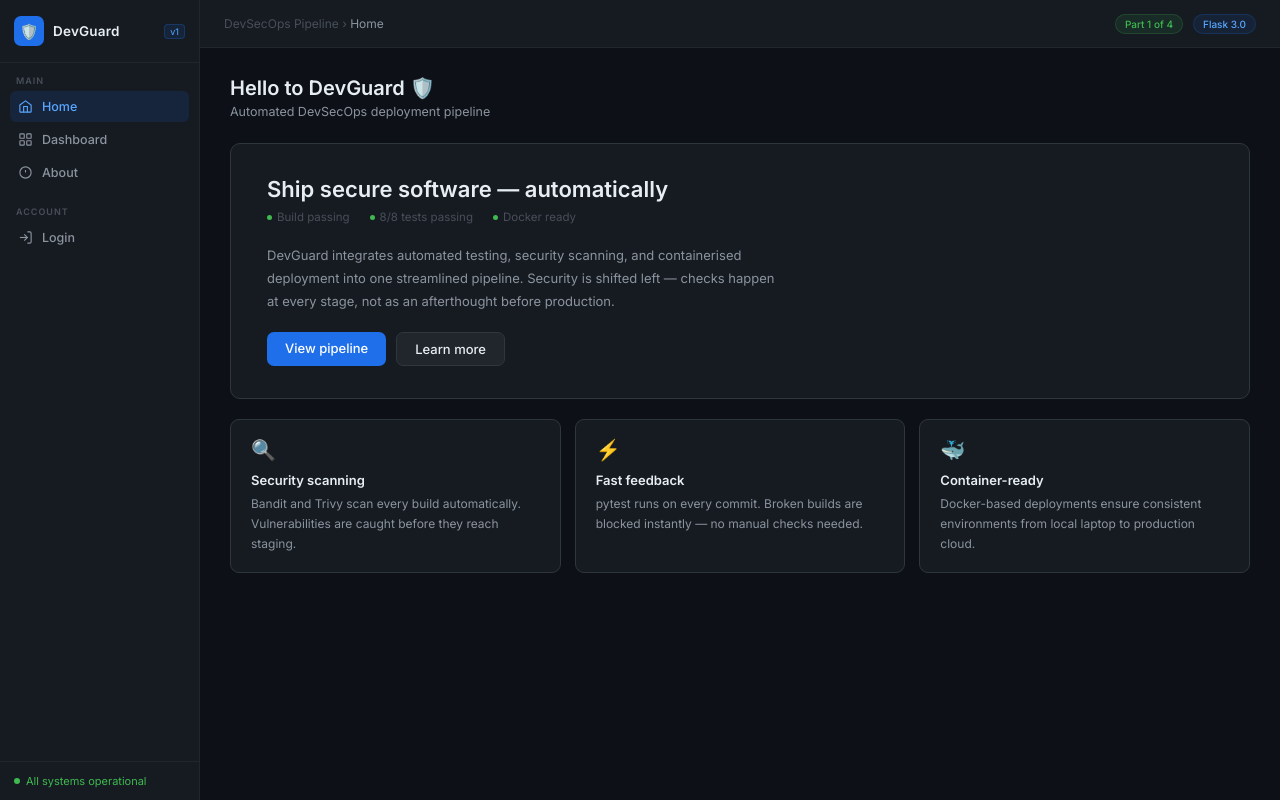
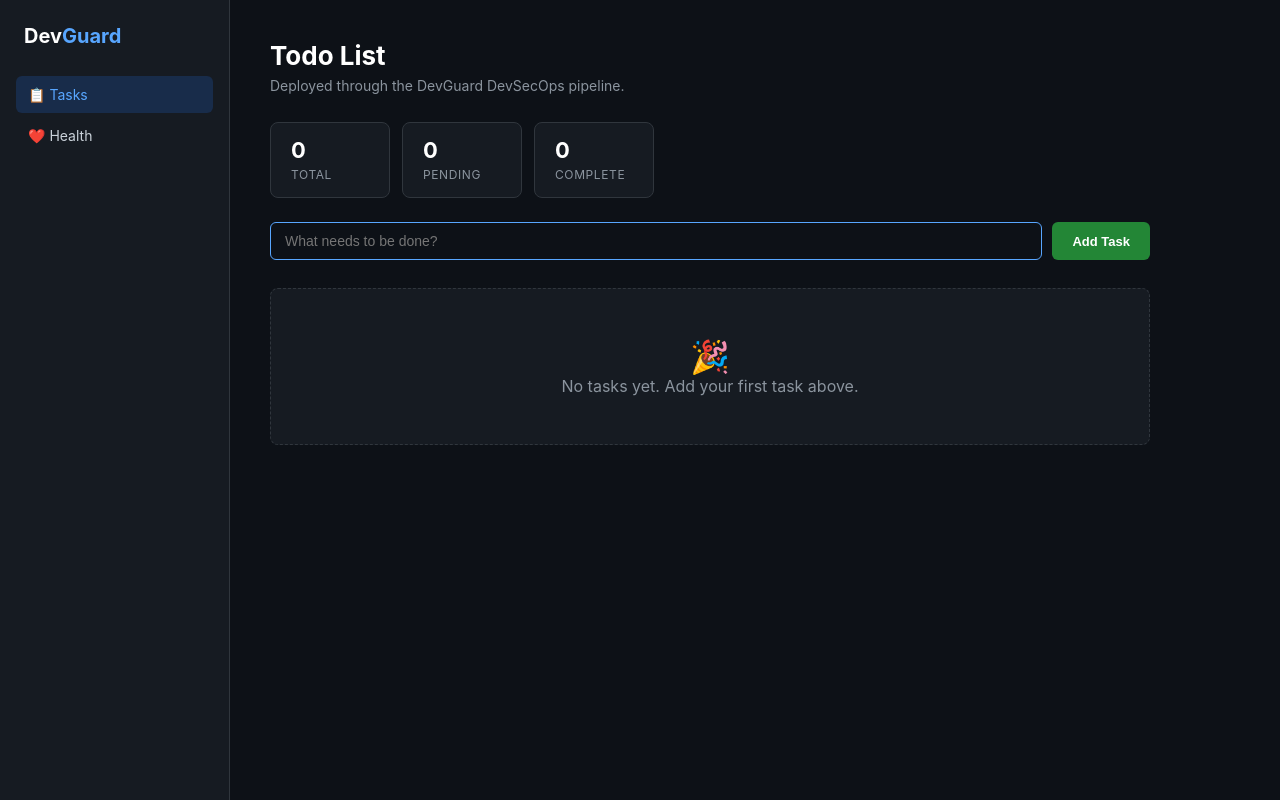
Before and after one commit to koushik6336/devguard, a Flask app: page / in a window 1280 px wide. Run offline with Flask 3, Linux system fonts and the light colour scheme.

Commit message:
upgrade: replace Flask app with Todo app

```diff
--- a/app.py
+++ b/app.py
@@ -1,26 +1,61 @@
-from flask import Flask, render_template, jsonify
+from flask import Flask, jsonify, redirect, render_template, request, url_for
 
 app = Flask(__name__)
 
+# In-memory storage (resets when the app restarts)
+tasks = []
+_next_id = 1
+
+
+def _find_task(task_id):
+    for task in tasks:
+        if task["id"] == task_id:
+            return task
+    return None
+
+
 @app.route("/")
 def home():
-    return render_template("home.html", active="home")
+    pending = sum(1 for t in tasks if not t["complete"])
+    return render_template(
+        "home.html",
+        tasks=tasks,
+        total=len(tasks),
+        pending=pending,
+        done=len(tasks) - pending,
+    )
 
-@app.route("/login")
-def login():
-    return render_template("login.html", active="login")
 
-@app.route("/dashboard")
-def dashboard():
-    return render_template("dashboard.html", active="dashboard")
+@app.route("/add", methods=["POST"])
+def add():
+    global _next_id
+    name = request.form.get("task", "").strip()
+    if name:
+        tasks.append({"id": _next_id, "name": name[:200], "complete": False})
+        _next_id += 1
+    return redirect(url_for("home"))
 
-@app.route("/about")
-def about():
-    return render_template("about.html", active="about")
+
+@app.route("/complete/<int:task_id>", methods=["POST"])
+def complete(task_id):
+    task = _find_task(task_id)
+    if task:
+        task["complete"] = True
+    return redirect(url_for("home"))
+
+
+@app.route("/delete/<int:task_id>", methods=["POST"])
+def delete(task_id):
+    task = _find_task(task_id)
+    if task:
+        tasks.remove(task)
+    return redirect(url_for("home"))
+
 
 @app.route("/health")
 def health():
     return jsonify({"status": "ok"}), 200
 
+
 if __name__ == "__main__":
-    app.run(host="0.0.0.0", port=5000, debug=True)
+    app.run(host="0.0.0.0", port=5000)  # nosec B104
--- a/requirements.txt
+++ b/requirements.txt
@@ -1,2 +1,2 @@
-flask
-pytest
+Flask>=3.0.0
+pytest>=8.0.0
--- a/templates/home.html
+++ b/templates/home.html
@@ -1,62 +1,143 @@
-{% extends "base.html" %}
-{% block title %}Home{% endblock %}
-{% block breadcrumb %}Home{% endblock %}
-{% block style %}
-<style>
-.hero{background:var(--bg2);border:1px solid var(--border2);border-radius:10px;padding:32px 36px;margin-bottom:20px}
-.hero h2{font-size:22px;font-weight:600;margin-bottom:8px;color:var(--text)}
-.hero p{font-size:13px;color:var(--text2);line-height:1.75;max-width:520px;margin-bottom:20px}
-.btn-row{display:flex;gap:10px}
-.btn{padding:8px 18px;border-radius:7px;font-size:13px;font-weight:500;text-decoration:none;border:none;cursor:pointer}
-.btn-primary{background:var(--accent);color:#fff}
-.btn-primary:hover{background:#388bfd}
-.btn-ghost{background:var(--bg3);color:var(--text);border:1px solid var(--border2)}
-.btn-ghost:hover{background:var(--bg4)}
-.feat-grid{display:grid;grid-template-columns:repeat(3,1fr);gap:14px}
-.feat{background:var(--bg2);border:1px solid var(--border2);border-radius:9px;padding:18px 20px}
-.feat-icon{font-size:20px;margin-bottom:10px}
-.feat h3{font-size:13px;font-weight:600;margin-bottom:6px}
-.feat p{font-size:12px;color:var(--text2);line-height:1.65}
-.hero-meta{display:flex;gap:20px;margin-bottom:20px}
-.meta-item{font-size:11.5px;color:var(--text3);display:flex;align-items:center;gap:5px}
-.meta-dot{width:5px;height:5px;border-radius:50%;background:var(--success)}
-</style>
-{% endblock %}
-{% block content %}
-<div class="page-head">
-  <h1>Hello to DevGuard 🛡️</h1>
-  <p>Automated DevSecOps deployment pipeline</p>
-</div>
+<!DOCTYPE html>
+<html lang="en">
+<head>
+  <meta charset="UTF-8">
+  <meta name="viewport" content="width=device-width, initial-scale=1">
+  <title>DevGuard · Tasks</title>
+  <style>
+    :root {
+      --bg: #0d1117; --panel: #161b22; --border: #30363d;
+      --text: #c9d1d9; --muted: #8b949e; --accent: #58a6ff;
+      --green: #238636; --green-h: #2ea043; --red: #da3633; --red-h: #f85149;
+      --amber: #d29922;
+    }
+    * { box-sizing: border-box; }
+    body {
+      margin: 0; background: var(--bg); color: var(--text);
+      font-family: -apple-system, "Segoe UI", Helvetica, Arial, sans-serif;
+    }
+    .sidebar {
+      position: fixed; top: 0; left: 0; bottom: 0; width: 230px;
+      background: var(--panel); border-right: 1px solid var(--border);
+      padding: 24px 16px;
+    }
+    .brand { font-size: 20px; font-weight: 700; color: #fff; margin: 0 8px 28px; }
+    .brand span { color: var(--accent); }
+    .nav a {
+      display: block; padding: 10px 12px; margin-bottom: 4px;
+      color: var(--text); text-decoration: none; border-radius: 6px; font-size: 14px;
+    }
+    .nav a:hover { background: #21262d; }
+    .nav a.active { background: #1f6feb33; color: var(--accent); }
+    .main { margin-left: 230px; padding: 40px; max-width: 960px; }
+    h1 { margin: 0 0 6px; font-size: 26px; color: #fff; }
+    .sub { color: var(--muted); margin-bottom: 28px; font-size: 14px; }
+    .stats { display: flex; gap: 12px; margin-bottom: 24px; flex-wrap: wrap; }
+    .stat {
+      background: var(--panel); border: 1px solid var(--border);
+      border-radius: 8px; padding: 14px 20px; min-width: 120px;
+    }
+    .stat b { display: block; font-size: 22px; color: #fff; }
+    .stat span { font-size: 12px; color: var(--muted); text-transform: uppercase; letter-spacing: .05em; }
+    .add-form { display: flex; gap: 10px; margin-bottom: 28px; }
+    .add-form input {
+      flex: 1; padding: 10px 14px; background: var(--bg); color: var(--text);
+      border: 1px solid var(--border); border-radius: 6px; font-size: 14px;
+    }
+    .add-form input:focus { outline: none; border-color: var(--accent); }
+    button {
+      border: 0; border-radius: 6px; padding: 8px 14px; color: #fff;
+      font-size: 13px; font-weight: 600; cursor: pointer;
+    }
+    .btn-add { background: var(--green); padding: 10px 20px; }
+    .btn-add:hover, .btn-done:hover { background: var(--green-h); }
+    .btn-done { background: var(--green); }
+    .btn-del { background: var(--red); }
+    .btn-del:hover { background: var(--red-h); }
+    table {
+      width: 100%; border-collapse: collapse; background: var(--panel);
+      border: 1px solid var(--border); border-radius: 8px; overflow: hidden;
+    }
+    th, td { padding: 12px 16px; text-align: left; border-bottom: 1px solid var(--border); font-size: 14px; }
+    th { color: var(--muted); font-size: 12px; text-transform: uppercase; letter-spacing: .05em; background: #0d1117; }
+    tr:last-child td { border-bottom: 0; }
+    .done-name { text-decoration: line-through; color: var(--muted); }
+    .badge { padding: 3px 10px; border-radius: 12px; font-size: 12px; font-weight: 600; }
+    .badge.pending { background: #d2992233; color: var(--amber); }
+    .badge.complete { background: #23863633; color: #3fb950; }
+    .actions { display: flex; gap: 8px; }
+    .actions form { margin: 0; }
+    .empty {
+      text-align: center; padding: 48px 20px; color: var(--muted);
+      background: var(--panel); border: 1px dashed var(--border); border-radius: 8px;
+    }
+    @media (max-width: 720px) {
+      .sidebar { position: static; width: auto; border-right: 0; border-bottom: 1px solid var(--border); }
+      .main { margin-left: 0; padding: 20px; }
+    }
+  </style>
+</head>
+<body>
+  <aside class="sidebar">
+    <div class="brand">Dev<span>Guard</span></div>
+    <nav class="nav">
+      <a href="{{ url_for('home') }}" class="active">📋 Tasks</a>
+      <a href="{{ url_for('health') }}">❤️ Health</a>
+    </nav>
+  </aside>
 
-<div class="hero">
-  <h2>Ship secure software — automatically</h2>
-  <div class="hero-meta">
-    <div class="meta-item"><div class="meta-dot"></div>Build passing</div>
-    <div class="meta-item"><div class="meta-dot"></div>8/8 tests passing</div>
-    <div class="meta-item"><div class="meta-dot"></div>Docker ready</div>
-  </div>
-  <p>DevGuard integrates automated testing, security scanning, and containerised deployment into one streamlined pipeline. Security is shifted left — checks happen at every stage, not as an afterthought before production.</p>
-  <div class="btn-row">
-    <a href="/dashboard" class="btn btn-primary">View pipeline</a>
-    <a href="/about" class="btn btn-ghost">Learn more</a>
-  </div>
-</div>
+  <main class="main">
+    <h1>Todo List</h1>
+    <div class="sub">Deployed through the DevGuard DevSecOps pipeline.</div>
 
-<div class="feat-grid">
-  <div class="feat">
-    <div class="feat-icon">🔍</div>
-    <h3>Security scanning</h3>
-    <p>Bandit and Trivy scan every build automatically. Vulnerabilities are caught before they reach staging.</p>
-  </div>
-  <div class="feat">
-    <div class="feat-icon">⚡</div>
-    <h3>Fast feedback</h3>
-    <p>pytest runs on every commit. Broken builds are blocked instantly — no manual checks needed.</p>
-  </div>
-  <div class="feat">
-    <div class="feat-icon">🐳</div>
-    <h3>Container-ready</h3>
-    <p>Docker-based deployments ensure consistent environments from local laptop to production cloud.</p>
-  </div>
-</div>
-{% endblock %}
+    <div class="stats">
+      <div class="stat"><b>{{ total }}</b><span>Total</span></div>
+      <div class="stat"><b>{{ pending }}</b><span>Pending</span></div>
+      <div class="stat"><b>{{ done }}</b><span>Complete</span></div>
+    </div>
+
+    <form class="add-form" action="{{ url_for('add') }}" method="post">
+      <input type="text" name="task" placeholder="What needs to be done?"
+             maxlength="200" required autofocus>
+      <button type="submit" class="btn-add">Add Task</button>
+    </form>
+
+    {% if tasks %}
+    <table>
+      <thead>
+        <tr><th>Task</th><th>Status</th><th>Actions</th></tr>
+      </thead>
+      <tbody>
+        {% for task in tasks %}
+        <tr>
+          <td class="{{ 'done-name' if task.complete }}">{{ task.name }}</td>
+          <td>
+            <span class="badge {{ 'complete' if task.complete else 'pending' }}">
+              {{ 'Complete' if task.complete else 'Pending' }}
+            </span>
+          </td>
+          <td>
+            <div class="actions">
+              {% if not task.complete %}
+              <form action="{{ url_for('complete', task_id=task.id) }}" method="post">
+                <button type="submit" class="btn-done">Complete</button>
+              </form>
+              {% endif %}
+              <form action="{{ url_for('delete', task_id=task.id) }}" method="post">
+                <button type="submit" class="btn-del">Delete</button>
+              </form>
+            </div>
+          </td>
+        </tr>
+        {% endfor %}
+      </tbody>
+    </table>
+    {% else %}
+    <div class="empty">
+      <div style="font-size:32px">🎉</div>
+      No tasks yet. Add your first task above.
+    </div>
+    {% endif %}
+  </main>
+</body>
+</html>
```
Also changed, not shown: test_app.py (+40 -7 lines).
